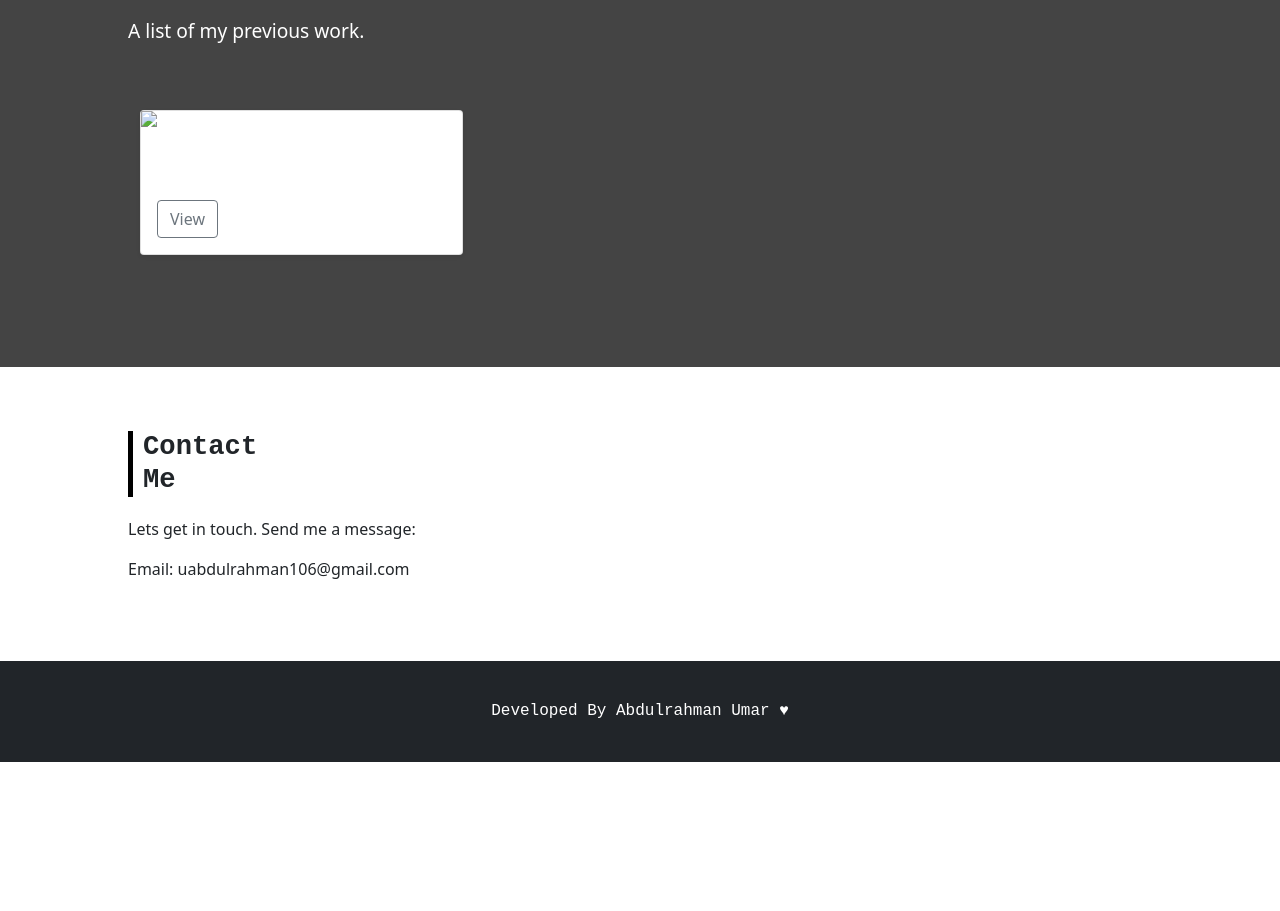
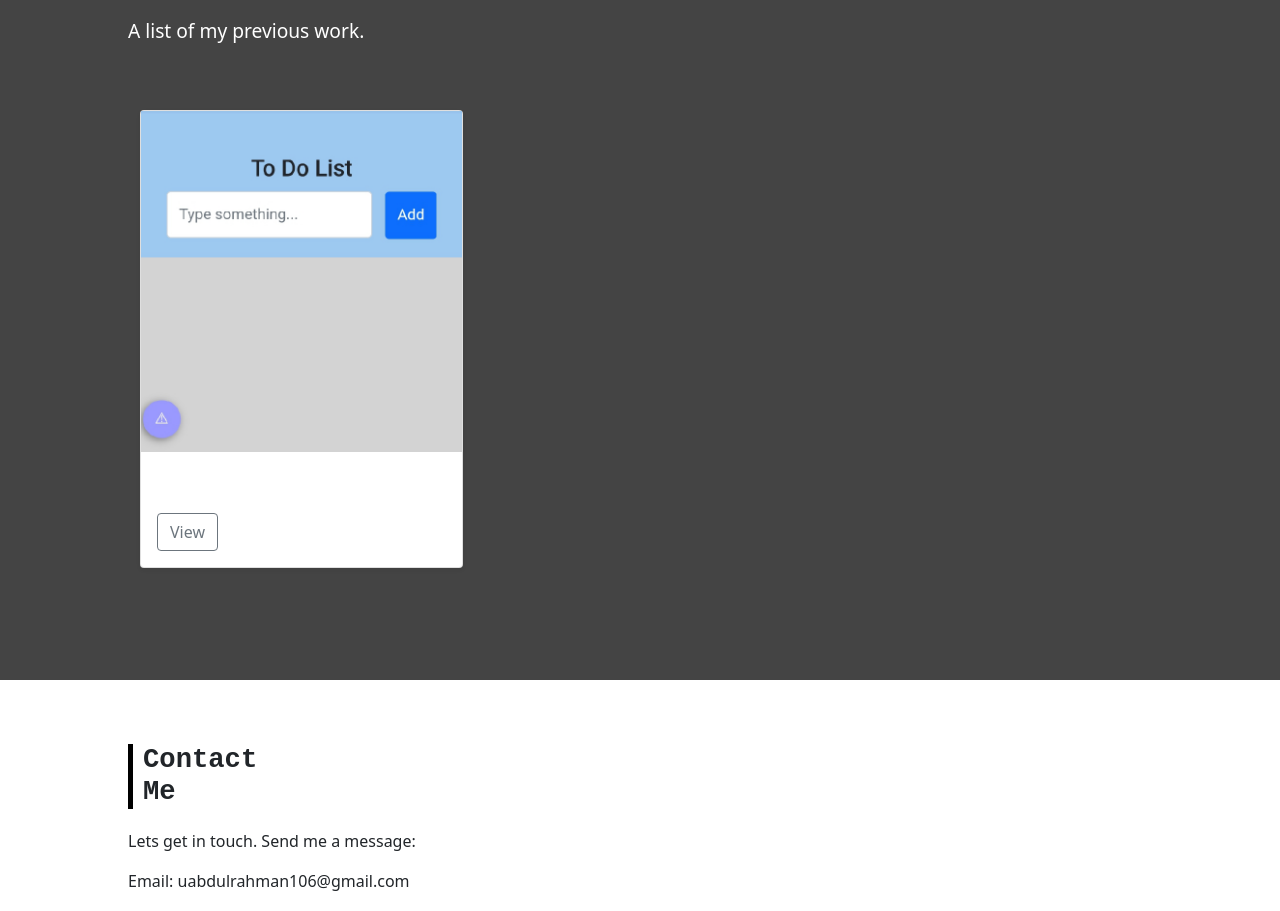
Before and after one commit to abcreative1/portfolio, a plain HTML site: page index.html in a window 1280 px wide. Shown: the part 1171-2082 px from the top of the page. Before the commit the page ends 1933 px from the top, so only its background shows below. Drawn offline with nearby package versions, Linux system fonts and the light colour scheme; the site is published under a folder, as on GitHub Pages, so addresses that start at the root find nothing.

Commit message:
Update index.html

```diff
--- a/index.html
+++ b/index.html
@@ -224,7 +224,7 @@
               <div class="col">
                 <div class="card shadow-sm">
 
-                  <img src="/todo.jpg" alt="screenshot">
+                  <img src="todo.jpg" alt="screenshot">
 
                   <div class="card-body">
                     <p class="card-text">To-do list App.</p>
```
